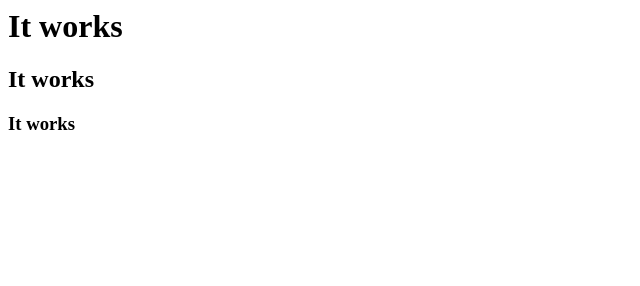
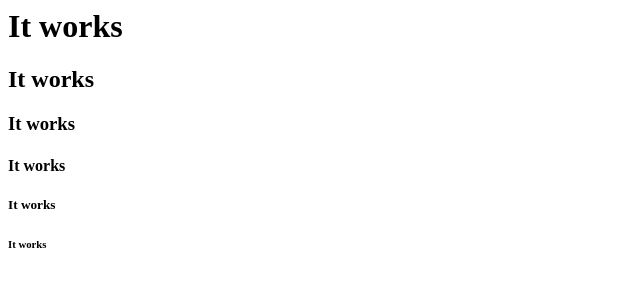
Before and after one commit to kayoucarolle/s4-public, a plain HTML site: page index.html in a window 1280 px wide. Shown: the whole page, without its empty margins (0-640 px from the left). Drawn offline with Linux system fonts and the light colour scheme.

Commit message:
add 3 lines

```diff
--- a/index.html
+++ b/index.html
@@ -1,3 +1,6 @@
 <h1>It works</h1>
 <h2>It works</h2>
 <h3>It works</h3>
+<h4>It works</h4>
+<h5>It works</h5>
+<h6>It works</h6>
```
